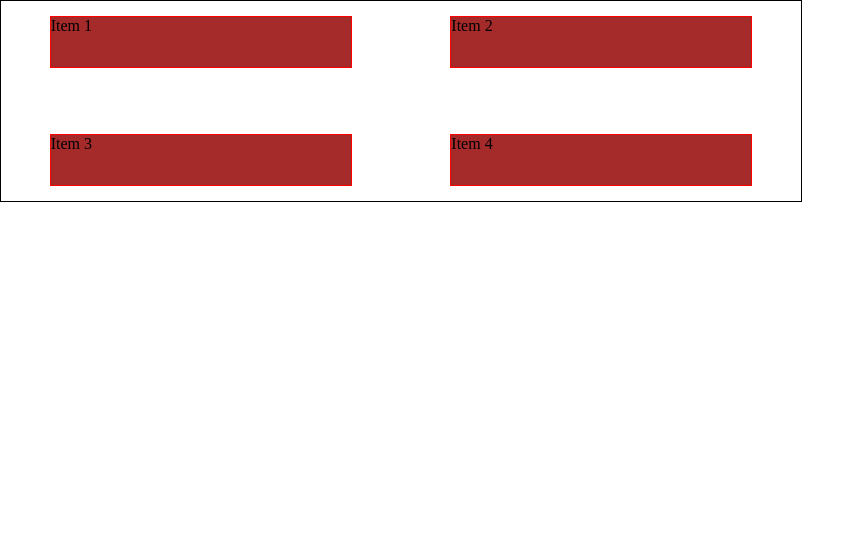
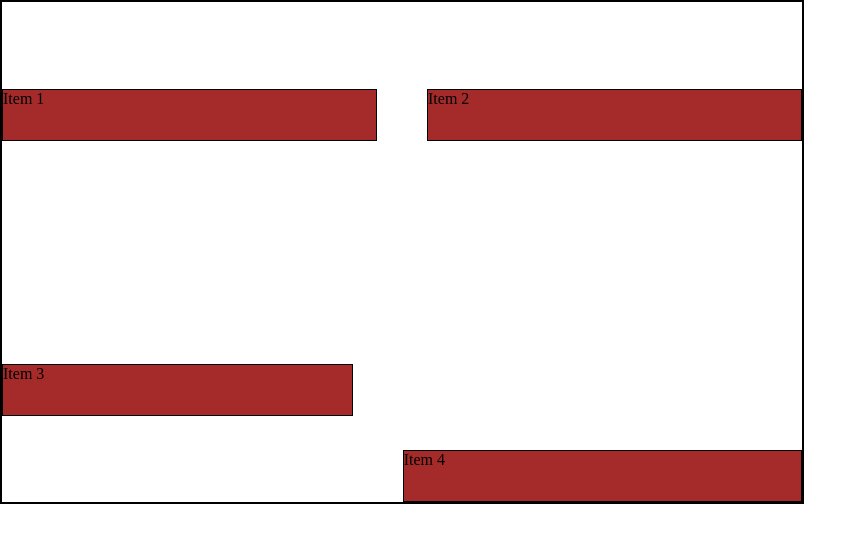
Before and after one commit to rudragoel25-code/CSS-CSE24, a plain HTML site: page flexbox.html in a window 1280 px wide. Shown: the whole page, without its empty margins (0-867 px from the left). Drawn offline with Linux system fonts and the light colour scheme.

Commit message:
Flexbox.html

```diff
--- a/Assignment-3.css
+++ b/Assignment-3.css
@@ -17,5 +17,5 @@
 }
 p{
     align-self: center;
-    margin: 70px;
+    margin: 70px;
 }
--- a/flexbox.css
+++ b/flexbox.css
@@ -8,17 +8,24 @@
     flex-wrap: wrap;
     justify-content: space-evenly;
     align-items: center;
-    align-content: space-evenly;
+    /* align-content: space-evenly; */
+    row-gap: 50px;
     column-gap: 50px;
-    row-gap: 50px;
-    height: 200px;
+    height: 500px;
     width: 800px;
-    border: 1px solid black;
+    border: 2px solid black;
 }
 
 .item{
     height: 50px;
     width: 300px;
-    border: 1px solid red;
+    border: 1px solid black;
     background-color: brown;
+    flex-grow: 1;
 }
+
+.item4 {
+    /* order: -1; */
+    flex-grow: 2;
+    align-self: flex-end;
+}
--- a/flexbox.html
+++ b/flexbox.html
@@ -11,7 +11,11 @@
         <div class="item">Item 1</div>
         <div class="item">Item 2</div>
         <div class="item">Item 3</div>
-        <div class="item">Item 4</div>
+        <div class="item item4">Item 4</div>
+        <!-- <div class="item">Item 5</div>
+        <div class="item">Item 6</div>
+        <div class="item">Item 7</div>
+        <div class="item">Item 8</div> -->
     </div>
 
 </body>
```
Also changed, not shown: Assignment-3.html (+5 -3 lines).
